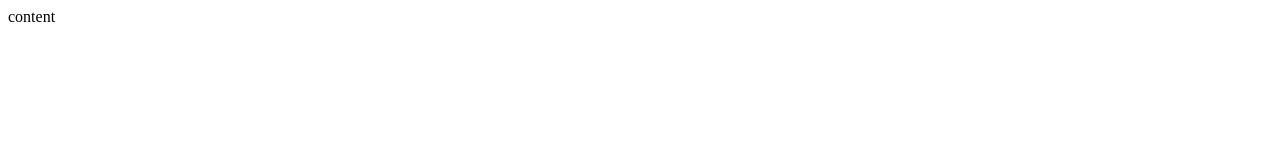
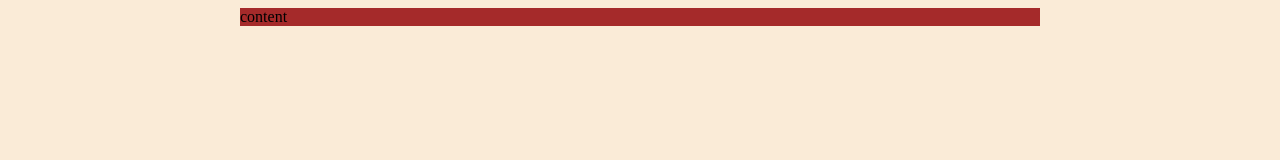
Before and after one commit to beatarynkevic/4-mergaite, a plain HTML site: page index.html in a window 1280 px wide. Drawn offline with Linux system fonts and the light colour scheme.

Commit message:
Centered content

```diff
--- a/index.html
+++ b/index.html
@@ -3,9 +3,12 @@
     <head>
         <meta charset="UTF-8">
         <meta name="viewport" content="width=device-width, initial-scale=1.0">
+        <link rel="stylesheet" href="./style.css">
         <title>Mergaite</title>
     </head>
     <body>
-        content
+        <div>
+            content
+        </div>
     </body>
 </html>
--- a/style.css
+++ b/style.css
@@ -0,0 +1,9 @@
+body {
+    background-color: antiquewhite;
+}
+div {
+    background-color: brown;
+    width: 800px;
+    /*margin-left: ((100%-400px)/2);*/
+    margin-left: calc((100% - 800px) / 2); /*skaiciuoja lygti. Viso (ekrano plotis-turimas plotis)/2 */
+}
```
Also changed, not shown: unknown.png (added).
